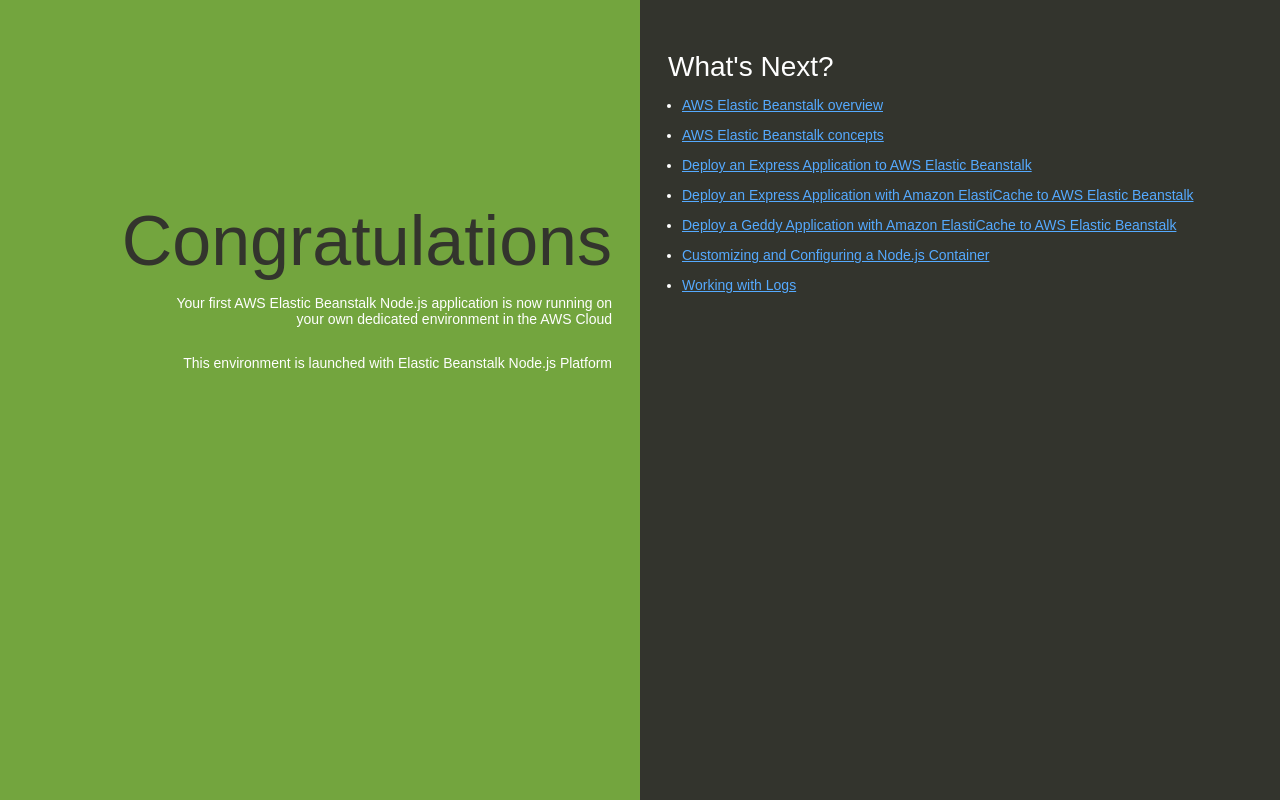
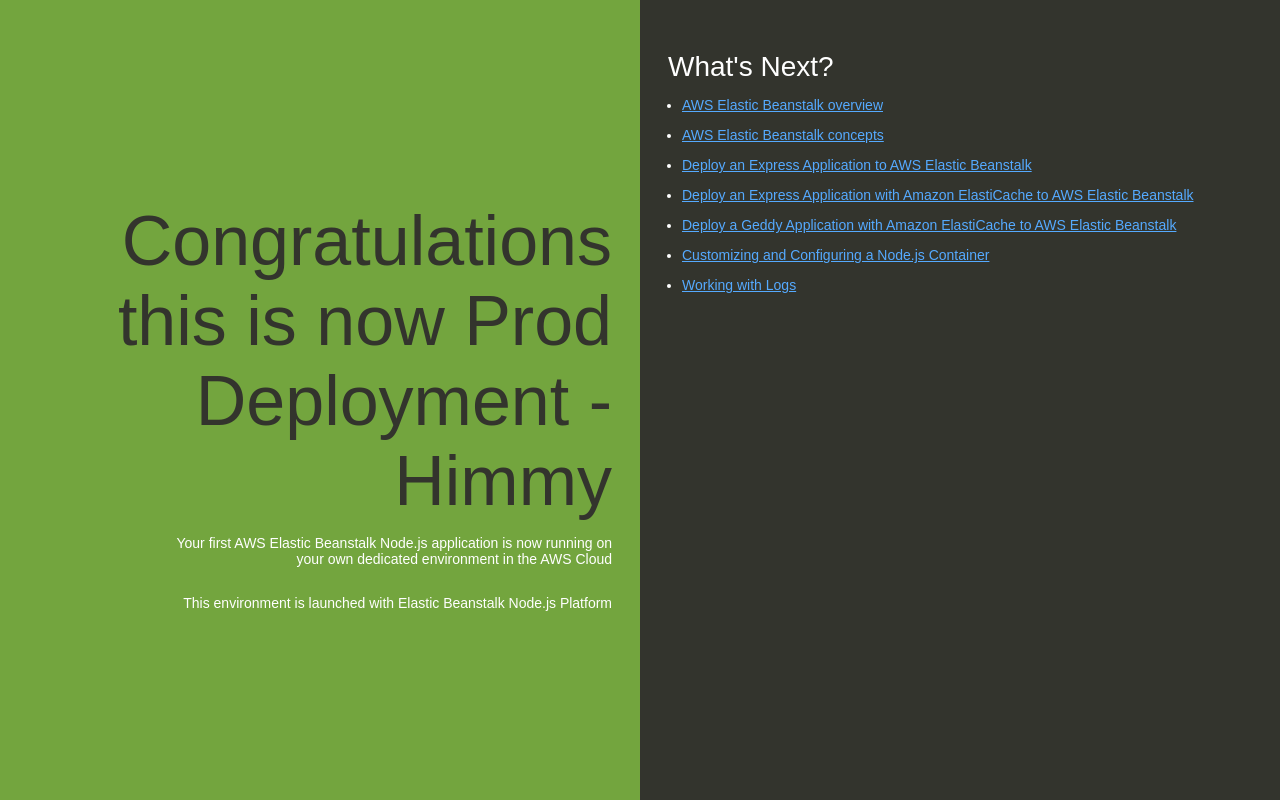
Before and after one commit to vhimanshuatgit/NBL-REPO, a website: page index.html in a window 1280 px wide. Drawn offline with Linux system fonts and the light colour scheme.

Commit message:
Index.html updated with prod congrats message

```diff
--- a/index.html
+++ b/index.html
@@ -74,7 +74,7 @@
   </head>
   <body>
     <div class="textColumn">
-      <h1>Congratulations</h1>
+      <h1>Congratulations this is now Prod Deployment -Himmy</h1>
       <p>Your first AWS Elastic Beanstalk Node.js application is now running on your own dedicated environment in the AWS Cloud</p>
       <p>This environment is launched with Elastic Beanstalk Node.js Platform</p>
     </div>
```
